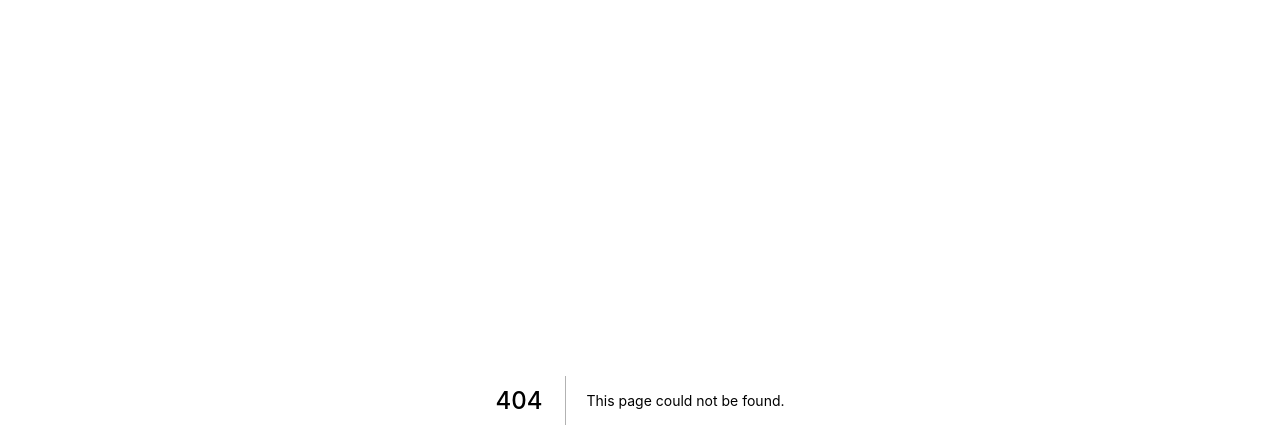
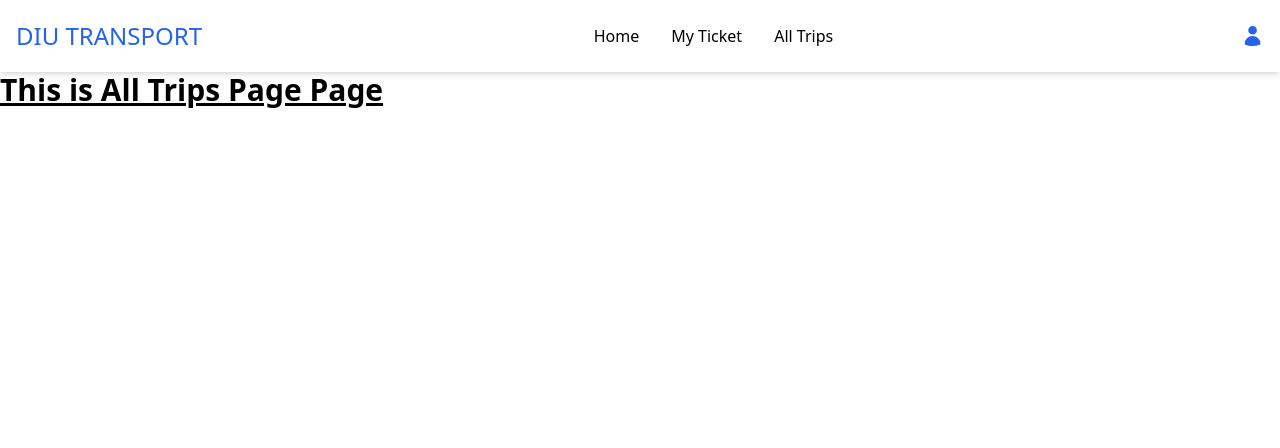
Before and after one commit to MdYeasinSamadArnob/Transportation-nextjs, a Next.js app: page /alltrips in a window 1280 px wide. Before the commit this address had no page. Shown: the top 448 px of the page. Built offline with nearby package versions, Linux system fonts and the light colour scheme.

Commit message:
7 files modified, 4 added

```diff
--- /dev/null
+++ b/Components/AllTripsPage/AllTripsPage.js
@@ -0,0 +1,12 @@
+import Header from '../../Components/Shared/Header';
+
+export default function AllTripsPage() {
+  return (
+    <>
+      <Header />
+      <h1 className="text-3xl font-bold underline">
+        This is All Trips Page Page
+      </h1>
+    </>
+  );
+}
--- a/Components/BusDetailPage/BusDetailPage.js
+++ b/Components/BusDetailPage/BusDetailPage.js
@@ -1,5 +1,10 @@
+import Header from '../../Components/Shared/Header';
+
 export default function BusDetailPage() {
   return (
-    <h1 className="text-3xl font-bold underline">This is Bus Detail Page</h1>
+    <>
+      <Header />
+      <h1 className="text-3xl font-bold underline">This is Bus Detail Page</h1>
+    </>
   );
 }
--- a/Components/Home/Home.js
+++ b/Components/Home/Home.js
@@ -1,3 +1,10 @@
+import Header from '../../Components/Shared/Header';
+
 export default function Home() {
-  return <h1 className="text-3xl font-bold underline">This is Home Page</h1>;
+  return (
+    <>
+      <Header />
+      <h1 className="text-3xl font-bold underline">This is Home Page</h1>;
+    </>
+  );
 }
--- a/Components/MyTicketPage/MyTicketPage.js
+++ b/Components/MyTicketPage/MyTicketPage.js
@@ -1,5 +1,10 @@
+import Header from '../../Components/Shared/Header';
+
 export default function MyTicketPage() {
   return (
-    <h1 className="text-3xl font-bold underline">This is My Ticket Page</h1>
+    <>
+      <Header />
+      <h1 className="text-3xl font-bold underline">This is My Ticket Page</h1>
+    </>
   );
 }
--- /dev/null
+++ b/Components/ProfilePage/ProfilePage.js
@@ -0,0 +1,3 @@
+export default function ProfilePage() {
+  return (<h1 className="text-3xl font-bold underline">This is Profile Page</h1>);
+}
--- a/Components/SearchPage/SearchPage.js
+++ b/Components/SearchPage/SearchPage.js
@@ -1,3 +1,10 @@
+import Header from '../../Components/Shared/Header';
+
 export default function SearchPage() {
-  return <h1 className="text-3xl font-bold underline">This is Search Page</h1>;
+  return (
+    <>
+      <Header />
+      <h1 className="text-3xl font-bold underline">This is Search Page</h1>
+    </>
+  );
 }
--- /dev/null
+++ b/Components/Shared/Header.js
@@ -0,0 +1,106 @@
+import { useState } from 'react';
+import { useRouter } from 'next/router';
+// import { signIn, useSession,signOut } from "next-auth/client";
+import Image from 'next/image';
+
+function Header({ user }) {
+  const [isOpen, setIsOpen] = useState(false);
+  const router = useRouter();
+  // const [session] = useSession();
+
+  const viewprofile = (e) => {
+    router.push({
+      pathname: '/profile',
+    });
+  };
+
+  return (
+    <div className="shadow-md">
+      <nav className="flex items-center flex-wrap px-4 py-5  container mx-auto">
+        <a
+          onClick={() => router.replace('/')}
+          className="font-medium hover:text-blue-800 mr-auto text-2xl text-blue-600 uppercase"
+        >
+          {' '}
+          DIU Transport
+        </a>
+        <button
+          onClick={() => setIsOpen(!isOpen)}
+          className="hover:bg-blue-600 hover:text-white px-3 py-2 rounded text-blue-600 lg:hidden"
+          data-name="nav-toggler"
+          data-pg-ia='{"l":[{"name":"NabMenuToggler","trg":"click","a":{"l":[{"t":"^nav|[data-name=nav-menu]","l":[{"t":"set","p":0,"d":0,"l":{"class.remove":"hidden"}}]},{"t":"#gt# span:nth-of-type(1)","l":[{"t":"tween","p":0,"d":0.2,"l":{"rotationZ":45,"yPercent":300}}]},{"t":"#gt# span:nth-of-type(2)","l":[{"t":"tween","p":0,"d":0.2,"l":{"autoAlpha":0}}]},{"t":"#gt# span:nth-of-type(3)","l":[{"t":"tween","p":0,"d":0.2,"l":{"rotationZ":-45,"yPercent":-300}}]}]},"pdef":"true","trev":"true"}]}'
+        >
+          <span className="block border-b-2 border-current my-1 w-6"></span>
+          <span className="block border-b-2 border-current my-1 w-6"></span>
+          <span className="block border-b-2 border-current my-1 w-6"></span>
+        </button>
+        {/* <h1>{user}</h1>     */}
+        <div
+          className="lg:flex lg:items-center lg:space-x-4 lg:space-y-0 lg:w-auto space-y-2 w-full flex-1 lg:justify-between"
+          data-name="nav-menu"
+        >
+          <div
+            className={`flex flex-col lg:flex-row w-full mx-auto text-center ${
+              isOpen ? 'items-center' : 'hidden lg:block'
+            }`}
+          >
+            <a
+              onClick={() => router.replace('/')}
+              className="font-light hover:text-blue-600 lg:px-4 py-2 px-0 cursor-pointer"
+            >
+              Home
+            </a>
+            <a
+              onClick={() => router.replace('/mytickets')}
+              className="font-light hover:text-blue-600 lg:px-4 py-2 px-0 cursor-pointer"
+            >
+              My Ticket
+            </a>
+
+            <a
+              onClick={() => router.replace('/alltrips')}
+              className="font-light hover:text-blue-600 lg:px-4 py-2 px-0 cursor-pointer"
+            >
+              All Trips
+            </a>
+            {/* <Image src={session.user.image}
+      alt="Picture of the author"
+      width={500}
+      height={500}/> */}
+            {/* <img
+              onClick={() => router.replace('/profile')}
+              loading="lazy"
+              className={`h-10 w-10 rounded-full cursor-pointer transition duration-150 transform hover:scale-110 ${
+                isOpen ? '' : 'hidden'
+              }`}
+              // src={session?.user.image}
+              alt="Proflepic"
+            /> */}
+          </div>
+          {/* <a href="#" class="bg-blue-600 font-light inline-block px-5 py-2 rounded text-white hover:bg-blue-700">Sign Up</a>  */}
+          {/* <img
+            onClick={() => router.replace('/profile')}
+            loading="lazy"
+            className={`h-10 w-10 rounded-full cursor-pointer transition duration-150 transform hover:scale-110  hidden lg:block`}
+            // src={session?.user.image}
+            alt="Proflepic"
+          /> */}
+          <svg
+            xmlns="http://www.w3.org/2000/svg"
+            viewBox="0 0 24 24"
+            fill="currentColor"
+            className="w-6 h-6 text-blue-600 self-end"
+          >
+            <path
+              fillRule="evenodd"
+              d="M7.5 6a4.5 4.5 0 119 0 4.5 4.5 0 01-9 0zM3.751 20.105a8.25 8.25 0 0116.498 0 .75.75 0 01-.437.695A18.683 18.683 0 0112 22.5c-2.786 0-5.433-.608-7.812-1.7a.75.75 0 01-.437-.695z"
+              clipRule="evenodd"
+            />
+          </svg>
+        </div>
+      </nav>
+    </div>
+  );
+}
+
+export default Header;
--- a/package.json
+++ b/package.json
@@ -8,6 +8,7 @@
     "start": "next start"
   },
   "dependencies": {
+    "@heroicons/react": "^2.0.10",
     "next": "^12.1.0",
     "react": "17.0.1",
     "react-dom": "17.0.1"
--- /dev/null
+++ b/pages/alltrips.js
@@ -0,0 +1,5 @@
+import AllTripsPage from '../Components/AllTripsPage/AllTripsPage';
+
+export default function AllTrips() {
+  return <AllTripsPage />;
+}
--- a/tailwind.config.js
+++ b/tailwind.config.js
@@ -2,6 +2,7 @@ module.exports = {
   content: [
     './pages/**/*.{js,ts,jsx,tsx}',
     './components/**/*.{js,ts,jsx,tsx}',
+    './Components/**/*.{js,ts,jsx,tsx}',
   ],
   theme: {
     extend: {},
```
Also changed, not shown: 1 other file (tests, documents, lock files or other folders).
